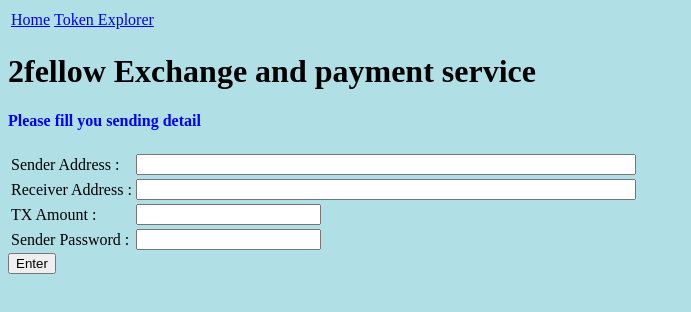
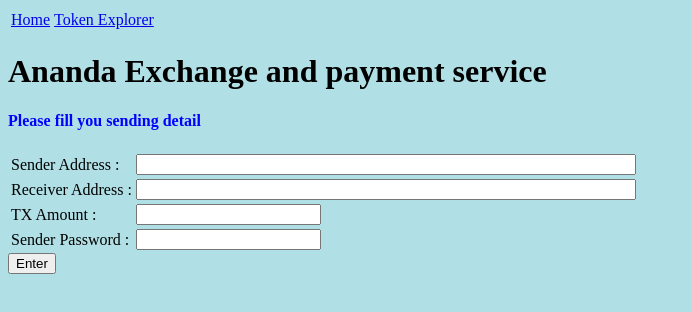
Before and after one commit to ManUnit/EtherDirectWallet, a website: page pubhtml/index.html in a window 1280 px wide. Shown: the whole page, without its empty margins (0-691 px from the left). Drawn offline with Linux system fonts and the light colour scheme.

Commit message:
update 03

```diff
--- a/pubhtml/index.html
+++ b/pubhtml/index.html
@@ -15,7 +15,7 @@ longinput  { size: 50; }
 </tr>
 </table>
 
-<h1> 2fellow Exchange and payment  service  </h1>
+<h1> Ananda Exchange and payment  service  </h1>
 <h4 id="respose_msg" > Please fill you sending  detail </h4>
 <h4 id="SEND_addr_res" ></h4>
 <h4 id="TX_Address" > </h4>
```
